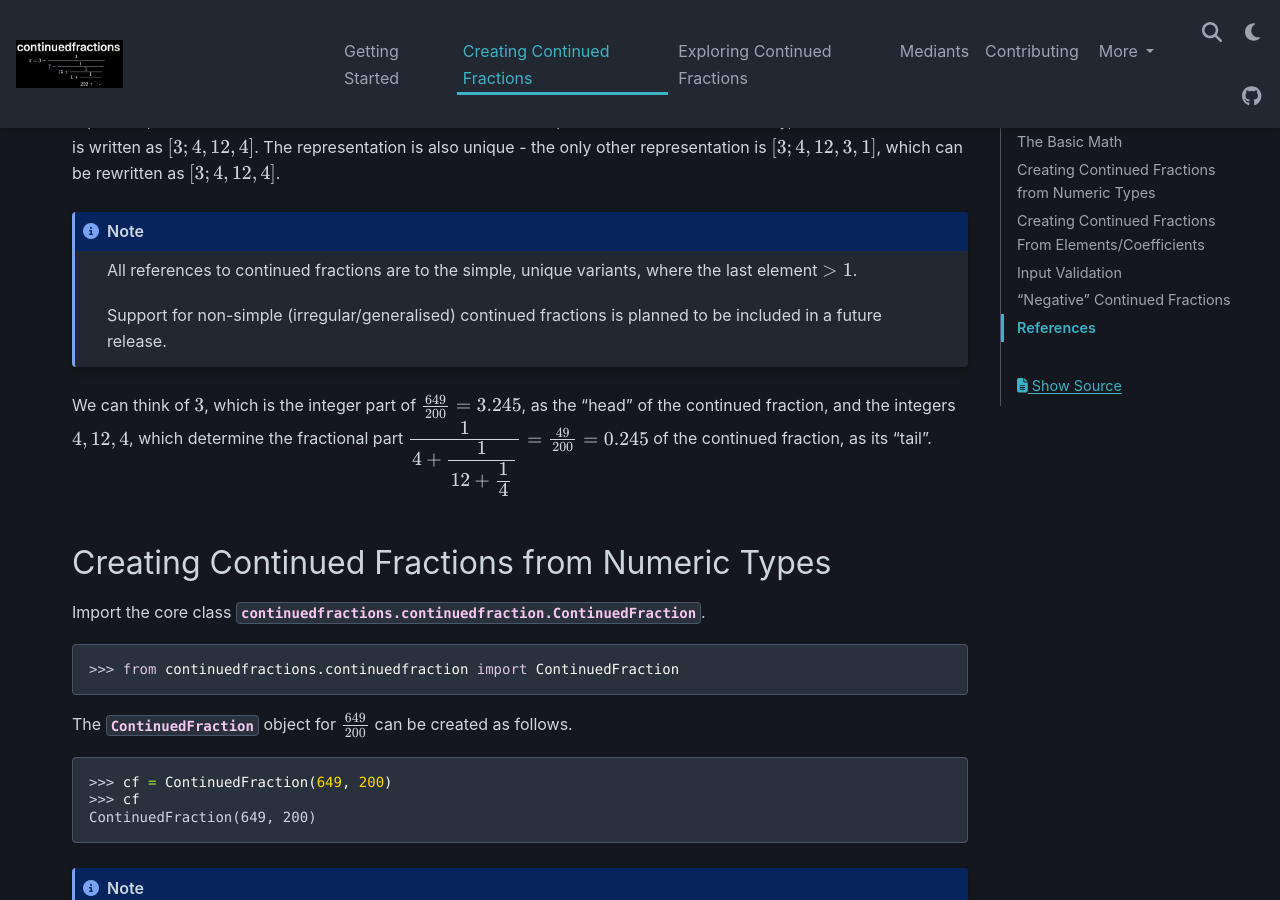
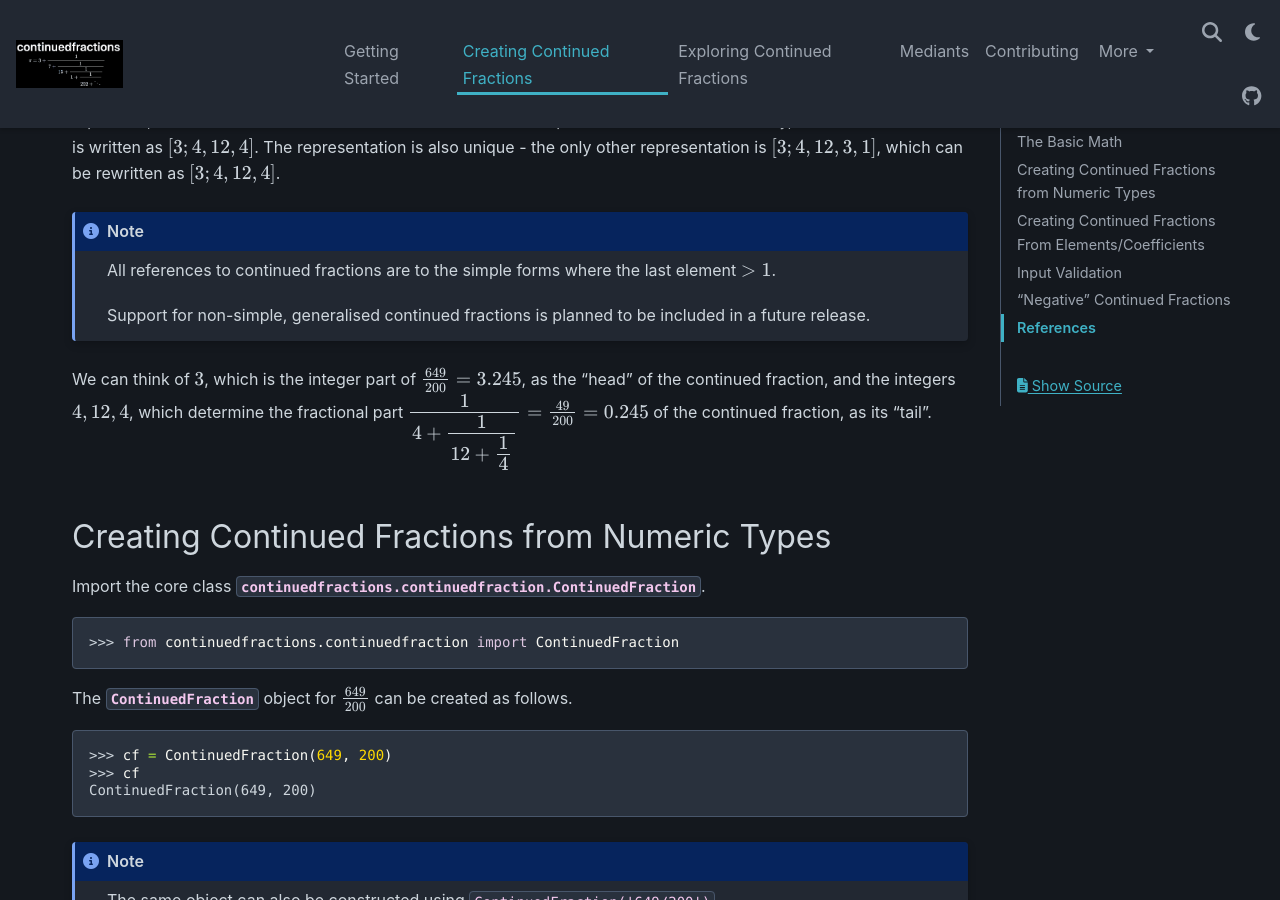
Before and after one commit to sr-murthy/continuedfractions, a Sphinx documentation site: the page built from docs/sources/creating-continued-fractions.rst, in a window 1280 px wide and 900 px high, scrolled down 1078 px. Built offline with Sphinx 7.4.7 and the PyData theme 0.15.4, drawn with Linux system fonts in a browser that asks for light colours; nearby versions of some CDN libraries.

Commit message:
docs: tweak docs

```diff
--- a/docs/sources/creating-continued-fractions.rst
+++ b/docs/sources/creating-continued-fractions.rst
@@ -33,9 +33,9 @@ The representation :math:`[3; 4, 12, 4]` is called **simple** (or **regular**) b
 
 .. note::
 
-   All references to continued fractions are to the simple, unique variants, where the last element :math:`> 1`.
+   All references to continued fractions are to the simple forms where the last element :math:`> 1`.
 
-   Support for non-simple (irregular/generalised) continued fractions is planned to be included in a future release.
+   Support for non-simple, generalised continued fractions is planned to be included in a future release.
 
 We can think of :math:`3`, which is the integer part of :math:`\frac{649}{200} = 3.245`, as the "head" of the continued fraction, and the integers :math:`4, 12, 4`, which determine the fractional part :math:`\cfrac{1}{4 + \cfrac{1}{12 + \cfrac{1}{4}}} = \frac{49}{200} = 0.245` of the continued fraction, as its "tail".
 
--- a/docs/sources/exploring-continued-fractions.rst
+++ b/docs/sources/exploring-continued-fractions.rst
@@ -6,7 +6,7 @@ Python objects of the :py:class:`~continuedfractions.continuedfraction.Continued
 
 .. note::
 
-   All references to continued fractions are to the simple, unique variants. Support for non-simple (irregular/generalised) continued fractions is planned to be included in a future release.
+   All references to continued fractions are to the simple forms. Support for non-simple, generalised continued fractions is planned to be included in a future release.
 
 .. _exploring-continued-fractions.elements-and-orders:
 
```
